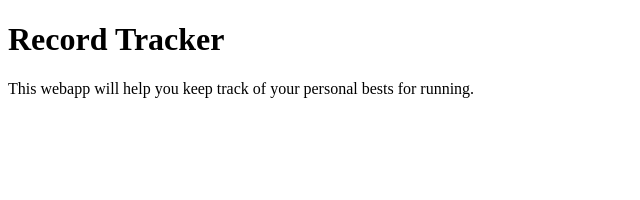
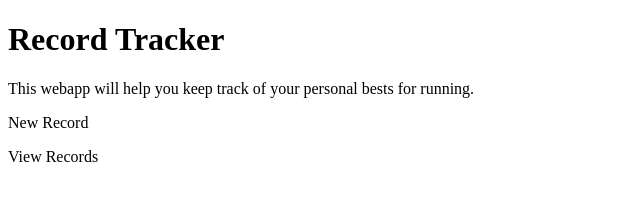
Before and after one commit to Alg31/record-tracker, a plain HTML site: page home.html in a window 1280 px wide. Shown: the whole page, without its empty margins (0-640 px from the left). Drawn offline with Linux system fonts and the light colour scheme.

Commit message:
Update home.html

```diff
--- a/home.html
+++ b/home.html
@@ -6,5 +6,7 @@
     <body>
         <h1>Record Tracker</h1>
         <p>This webapp will help you keep track of your personal bests for running.</p>
+        <p><a>New Record</a></p>
+        <p><a>View Records</a></p>
     </body>
 <html>
```
